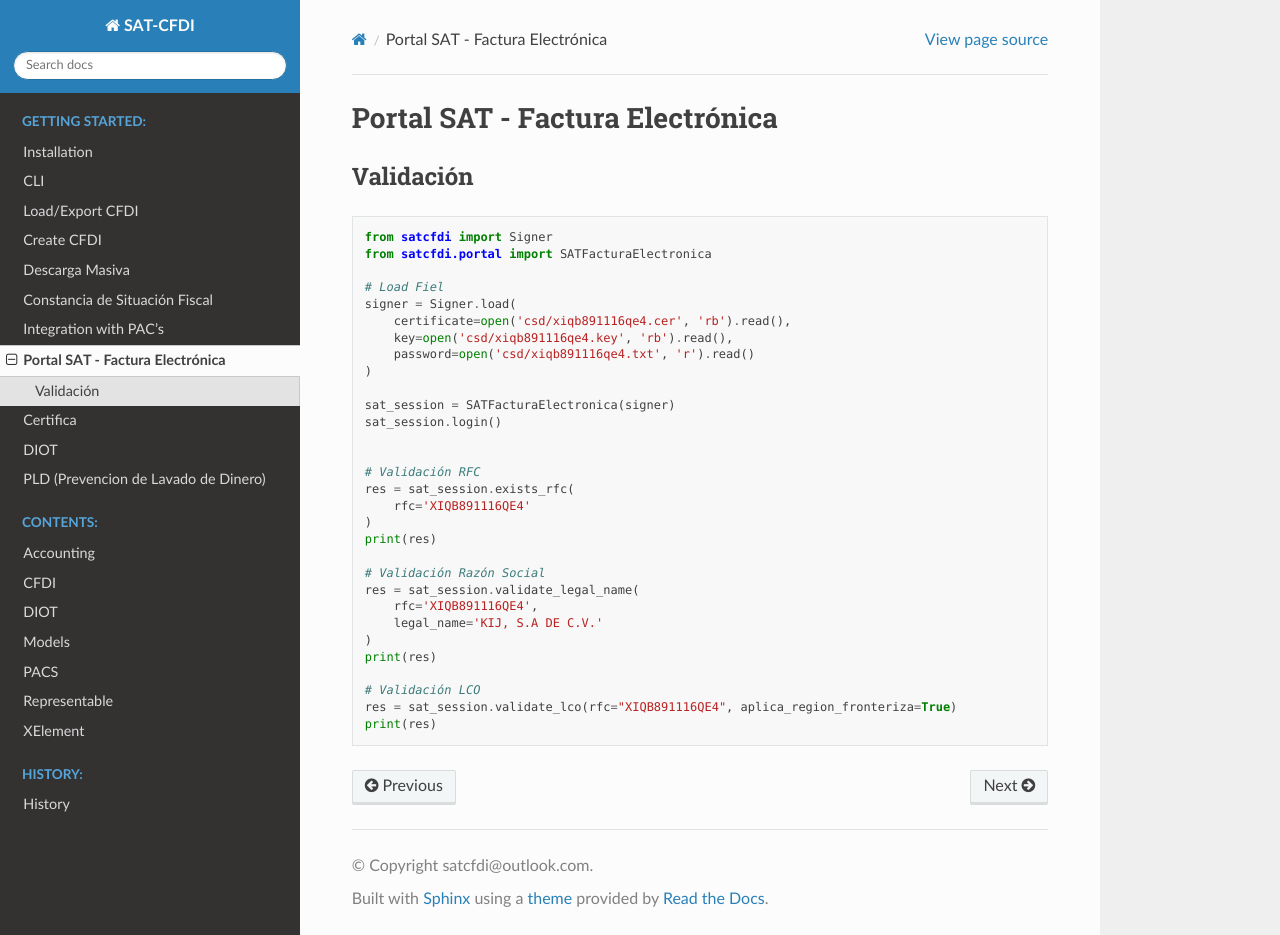
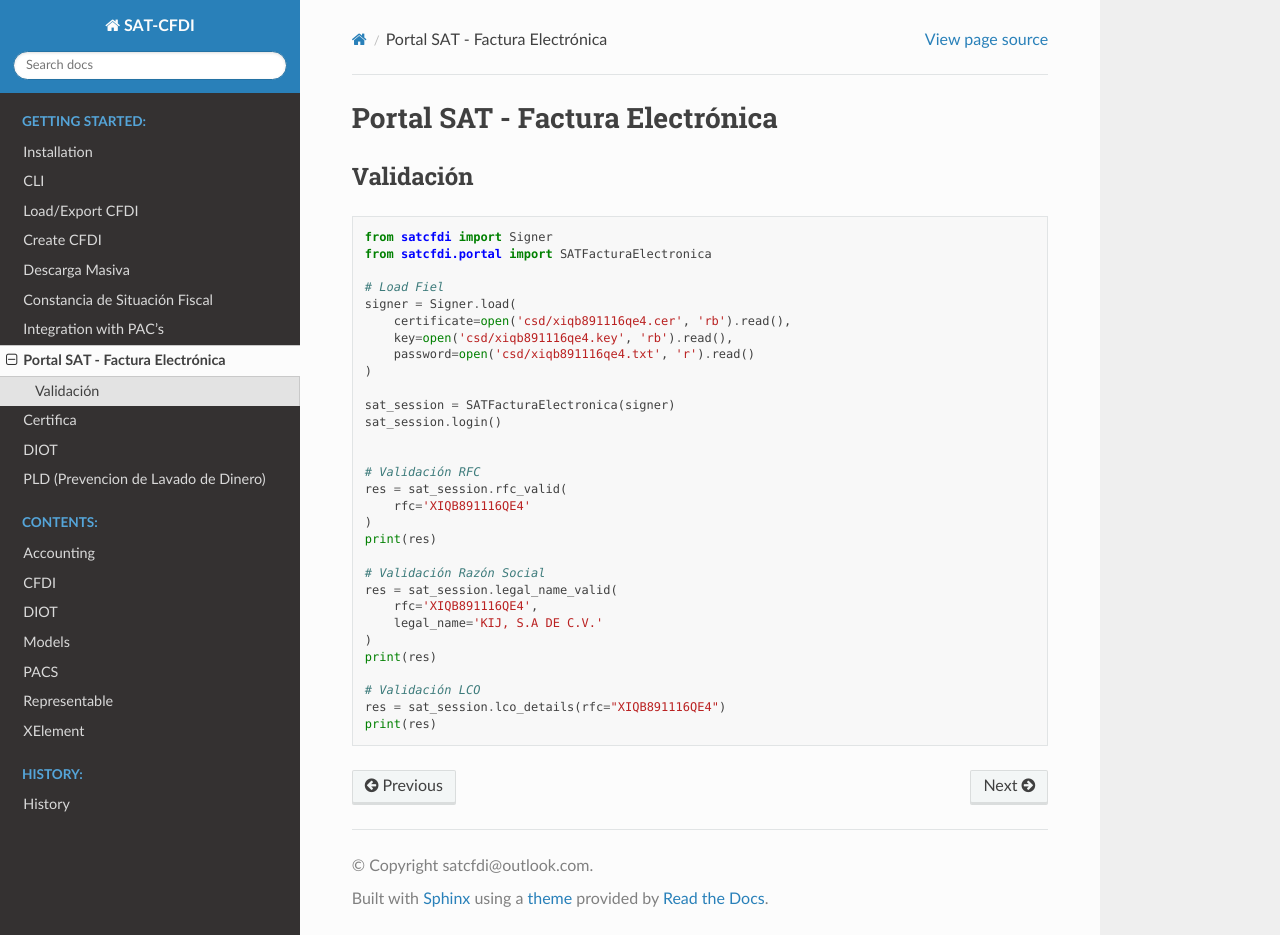
Before and after one commit to SAT-CFDI/python-satcfdi, a Sphinx documentation site: the page built from docs/pages/getting_started/52_portal_facturacion.rst, in a window 1280 px wide and 935 px high. Built offline with Sphinx 7.4.7 and the Read the Docs theme 2.0.0, drawn with Linux system fonts in a browser that asks for light colours.

```diff
--- a/docs/pages/getting_started/52_portal_facturacion.rst
+++ b/docs/pages/getting_started/52_portal_facturacion.rst
@@ -21,18 +21,18 @@
 
 
     # Validación RFC
-    res = sat_session.exists_rfc(
+    res = sat_session.rfc_valid(
         rfc='XIQB891116QE4'
     )
     print(res)
 
     # Validación Razón Social
-    res = sat_session.validate_legal_name(
+    res = sat_session.legal_name_valid(
         rfc='XIQB891116QE4',
         legal_name='KIJ, S.A DE C.V.'
     )
     print(res)
 
     # Validación LCO
-    res = sat_session.validate_lco(rfc="XIQB891116QE4", aplica_region_fronteriza=True)
+    res = sat_session.lco_details(rfc="XIQB891116QE4")
     print(res)
```
